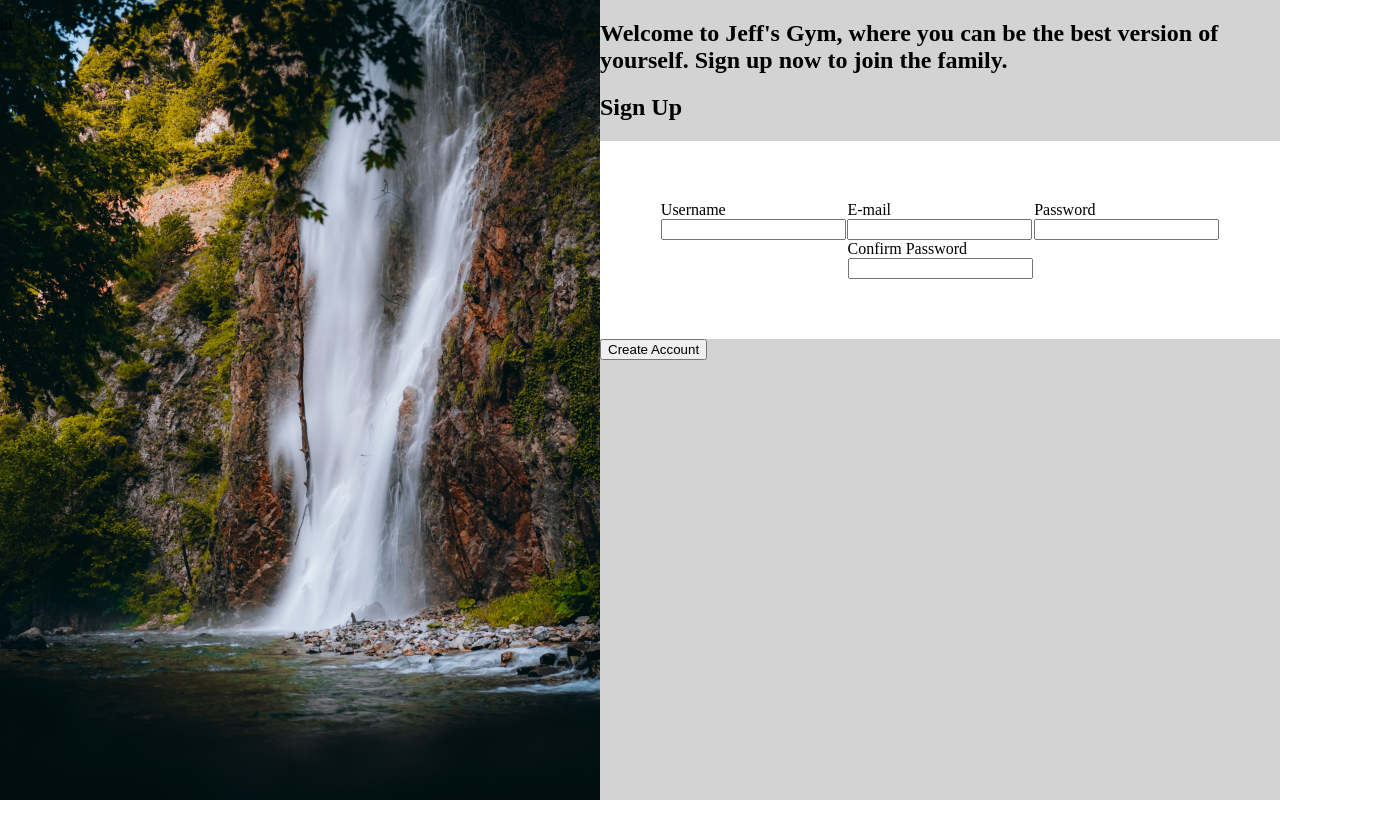
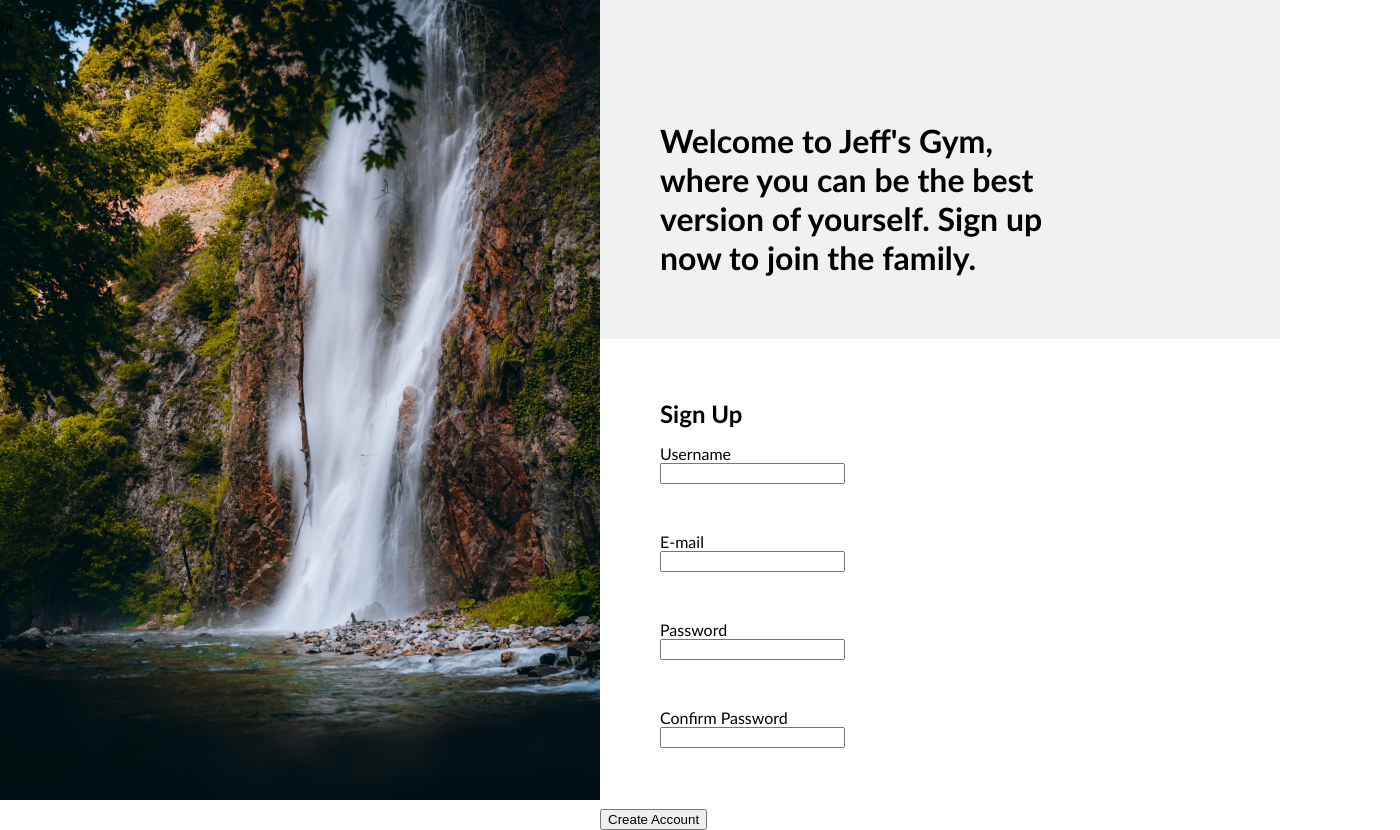
Before and after one commit to jeffreyc31/sign-up-now, a plain HTML site: page index.html in a window 1280 px wide. Shown: the whole page, 1400 px wide, since content can reach past the window. Before the commit the page ends 800 px from the top, so only its background shows below. Drawn offline with Linux system fonts and the light colour scheme.

Commit message:
add styling to herotext and sign up form card

```diff
--- a/index.html
+++ b/index.html
@@ -15,8 +15,9 @@
 
     </div>
     <div id="right">
-        <h2>Welcome to Jeff's Gym, where you can be the best version of yourself. Sign up now to join the family.</h2>
+        <h1 id='herotext'>Welcome to Jeff's Gym, where you can be the best version of yourself. Sign up now to join the family.</h2>
             <div id="card">
+
                 <h2>Sign Up</h2>
                 <div id="form">
                     <div class="input-wrap" id="user">
@@ -42,8 +43,10 @@
 
                 </div>
 
+
+            </div>
+
             <button>Create Account</button>
-        </div>
 </body>
 
 </html>
--- a/style.css
+++ b/style.css
@@ -1,7 +1,13 @@
 body {
+    font-family: 'Trebuchet MS', 'Lucida Sans Unicode', 'Lucida Grande', 'Lucida Sans', Arial, sans-serif;
     display: flex;
     flex-direction: row;
     height: 100vh;
+    margin: 0;
+    padding: 0;
+}
+
+h2 {
     margin: 0;
     padding: 0;
 }
@@ -22,8 +28,11 @@ body {
 }
 
 #right {
-    background-color: lightgray;
+    background-color: rgb(241, 241, 241);
     width: 100%;
+    max-width: 70vw;
+    display: block;
+    height: auto;
 }
 
 .input-wrap {
@@ -31,11 +40,26 @@ body {
     flex-direction: column;
 }
 
-#form {
+#card {
+    position: relative;
     background-color: #fff;
     padding: 60px;
+    width: max(200px, 100%);
+    max-width: 100%;
     display: flex;
-    flex-direction: row;
-    justify-content: space-around;
+    flex-direction: column;
+    gap: 1em;
+}
+
+#form {
+    font-family: 'Gill Sans', 'Gill Sans MT', Calibri, 'Trebuchet MS', sans-serif;
+    display: flex;
     flex-wrap: wrap;
+    gap: 3em;
+    width: 100%;
+    max-width: 400px;
 }
+
+#herotext {
+    padding: 100px 200px 40px 60px;
+}
```
Lines whose indentation alone changed are shown as unchanged.
